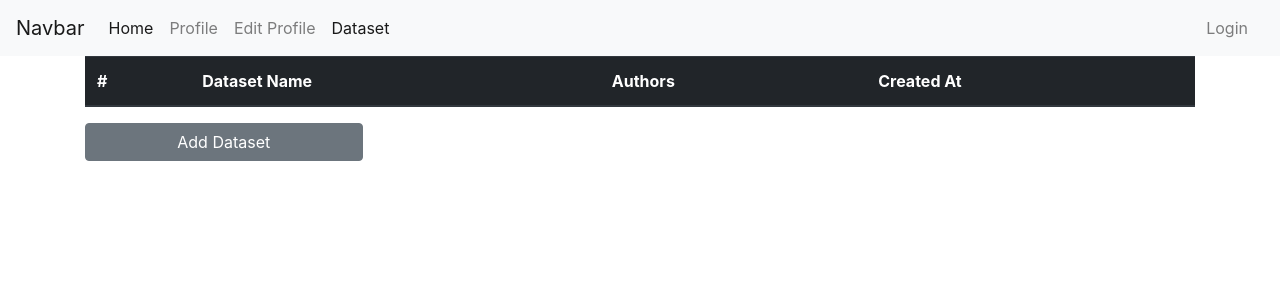
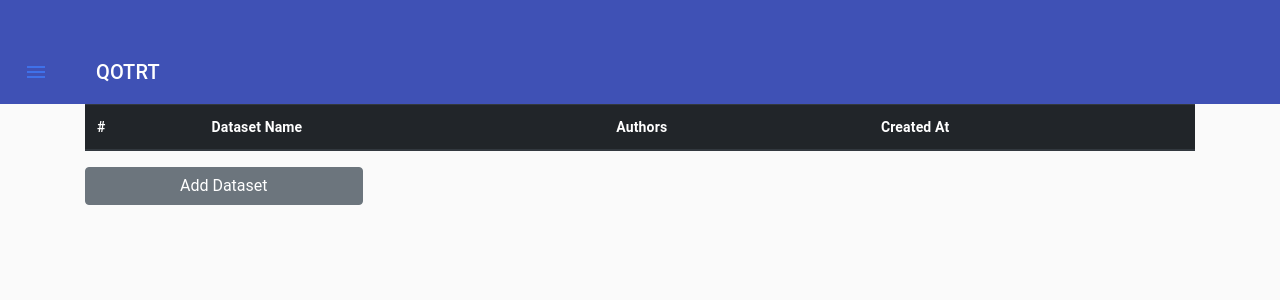
Before and after one commit to Usamaiqbal12/newapp, a React (Create React App) app: page /dataset in a window 1280 px wide. Shown: the top 300 px of the page. Built offline with nearby package versions, Linux system fonts and the light colour scheme.

Commit message:
Header Updated

```diff
--- a/package.json
+++ b/package.json
@@ -4,7 +4,6 @@
   "private": true,
   "dependencies": {
     "@date-io/date-fns": "^1.3.13",
-    "@fullpage/react-fullpage": "^0.1.18",
     "@material-ui/core": "^4.11.2",
     "@material-ui/icons": "^4.11.2",
     "@material-ui/pickers": "^3.2.10",
@@ -21,7 +20,6 @@
     "react-facebook-login": "^4.1.1",
     "react-google-login": "^5.2.2",
     "react-modal": "^3.12.1",
-    "react-responsive-carousel": "^3.2.11",
     "react-router-dom": "^5.2.0",
     "react-scripts": "4.0.1",
     "react-social-login-buttons": "^3.1.0",
--- a/src/components/Header.js
+++ b/src/components/Header.js
@@ -1,76 +1,266 @@
-import React,{useState,useEffect} from "react";
-import { Link, NavLink } from "react-router-dom";
+import React, { useState, useEffect } from "react";
+import { Link } from "react-router-dom";
 import { isAuthenticated } from "../services/Api";
 import { useStateValue } from "../StateProvider";
+import clsx from "clsx";
+import { makeStyles, useTheme } from "@material-ui/core/styles";
+import Drawer from "@material-ui/core/Drawer";
+import AppBar from "@material-ui/core/AppBar";
+import Toolbar from "@material-ui/core/Toolbar";
+
+import CssBaseline from "@material-ui/core/CssBaseline";
+import Typography from "@material-ui/core/Typography";
+import Divider from "@material-ui/core/Divider";
+import IconButton from "@material-ui/core/IconButton";
+import MenuIcon from "@material-ui/icons/Menu";
+import ChevronLeftIcon from "@material-ui/icons/ChevronLeft";
+import ListItem from "@material-ui/core/ListItem";
+import ListItemIcon from "@material-ui/core/ListItemIcon";
+import ListItemText from "@material-ui/core/ListItemText";
+
+import DashboardIcon from "@material-ui/icons/Dashboard";
+import ShoppingCartIcon from "@material-ui/icons/ShoppingCart";
+import BarChartIcon from "@material-ui/icons/BarChart";
+import LayersIcon from "@material-ui/icons/Layers";
+
+const drawerWidth = 240;
+
+const useStyles = makeStyles((theme) => ({
+  root: {
+    display: "flex",
+    overflow: "hidden",
+    outline: "0",
+    boxShadow: "none",
+  },
+  link: {
+    textDecoration: "none",
+    color: theme.palette.text.primary,
+    listStyle: "none",
+  },
+  toolbar: {
+    paddingRight: 24, // keep right padding when drawer closed
+  },
+  toolbarIcon: {
+    display: "flex",
+    alignItems: "start",
+    justifyContent: "flex-end",
+    padding: "0 8px",
+
+    ...theme.mixins.toolbar,
+  },
+  appBar: {
+    position: "relative",
+    zIndex: theme.zIndex.drawer + 1,
+    transition: theme.transitions.create(["width", "margin"], {
+      easing: theme.transitions.easing.sharp,
+      duration: theme.transitions.duration.leavingScreen,
+    }),
+  },
+  appBarShift: {
+    marginLeft: drawerWidth,
+    width: `calc(100% - ${drawerWidth}px)`,
+    transition: theme.transitions.create(["width", "margin"], {
+      easing: theme.transitions.easing.sharp,
+      duration: theme.transitions.duration.enteringScreen,
+    }),
+  },
+  menuButton: {
+    marginRight: 36,
+    outline: "none",
+    boxShadow: "none",
+  },
+  menuButtonHidden: {
+    display: "none",
+    outline: "none",
+    boxShadow: "none",
+  },
+  title: {
+    // flexGrow: 1,
+    verticalAlign: "middle",
+  },
+  drawer: {
+    width: drawerWidth,
+    flexShrink: 0,
+  },
+  drawerPaper: {
+    // position: "relative",
+    whiteSpace: "nowrap",
+    width: drawerWidth,
+    transition: theme.transitions.create("width", {
+      easing: theme.transitions.easing.sharp,
+      duration: theme.transitions.duration.enteringScreen,
+    }),
+  },
+  drawerPaperClose: {
+    overflowX: "hidden",
+    transition: theme.transitions.create("width", {
+      easing: theme.transitions.easing.sharp,
+      duration: theme.transitions.duration.leavingScreen,
+    }),
+    width: theme.spacing(7),
+    [theme.breakpoints.up("sm")]: {
+      width: theme.spacing(9),
+    },
+  },
+  appBarSpacer: theme.mixins.toolbar,
+  content: {
+    flexGrow: 1,
+    height: "100vh",
+    overflow: "auto",
+  },
+  container: {
+    paddingTop: theme.spacing(4),
+    paddingBottom: theme.spacing(4),
+  },
+  paper: {
+    padding: theme.spacing(2),
+    display: "flex",
+    overflow: "auto",
+    flexDirection: "column",
+  },
+  fixedHeight: {
+    height: 240,
+  },
+}));
+
 const NavBar = () => {
-  const [auth, setAuth] = useState(false)
+  const [auth, setAuth] = useState(false);
   const [, dispatch] = useStateValue();
+  const classes = useStyles();
+  const theme = useTheme();
+  const [open, setOpen] = React.useState(false);
 
-  useEffect(()=>{
-    if(localStorage.getItem('jwt'))
-    {
-      setAuth(true)
+  const handleDrawerOpen = () => {
+    setOpen(true);
+  };
+
+  const handleDrawerClose = () => {
+    setOpen(false);
+  };
+
+  useEffect(() => {
+    if (localStorage.getItem("jwt")) {
+      setAuth(true);
     }
-  },[auth])
-  const logout=e=>{
-    setAuth(false)
-    localStorage.removeItem('jwt')
+  }, [auth]);
+  const logout = (e) => {
+    setAuth(false);
+    localStorage.removeItem("jwt");
     dispatch({
       type: "ADDDATASET",
       data: [],
     });
-  }
+  };
+
   return (
-    <nav className="navbar navbar-expand-md navbar-light bg-light">
-      <Link className="navbar-brand" to="#">
-        Navbar
-      </Link>
-      <button
-        className="navbar-toggler"
-        type="button"
-        data-toggle="collapse"
-        data-target="#navbarNav"
+    <div className={classes.root}>
+      <CssBaseline />
+      <AppBar
+        position="absolute"
+        className={clsx(classes.appBar, open && classes.appBarShift)}
       >
-        <span className="navbar-toggler-icon"></span>
-      </button>
-      <div className="collapse navbar-collapse" id="navbarNav">
-        <ul className="navbar-nav mr-auto">
-          <li className="nav-item active">
-            <NavLink className="nav-link" to="/">
-              Home
-            </NavLink>
-          </li>
-          <li className="nav-item">
-            <NavLink className="nav-link" to="/profile">
-              Profile
-            </NavLink>
-          </li>
-          <li className="nav-item">
-            <NavLink className="nav-link" to="/editprofile">
-              Edit Profile
-            </NavLink>
-          </li>
-          <li className="nav-item">
-            <NavLink className="nav-link" to="/dataset">
-              Dataset
-            </NavLink>
-          </li>
-        </ul>
-        <ul className="navbar-nav">
-          {isAuthenticated()? <li onClick={logout} className="nav-item">
-            <NavLink className="nav-link mr-2" to="/">
-              Logout
-            </NavLink>
-          </li>:
-           <li className="nav-item">
-           <NavLink className="nav-link mr-2" to="/signin">
-             Login
-           </NavLink>
-         </li>
-          }
-        </ul>
-      </div>
-    </nav>
+        <Toolbar className={classes.toolbar}>
+          <IconButton
+            edge="start"
+            color="inherit"
+            aria-label="open drawer"
+            onClick={handleDrawerOpen}
+            className={clsx(
+              classes.menuButton,
+              open && classes.menuButtonHidden
+            )}
+          >
+            <MenuIcon />
+          </IconButton>
+          <Typography
+            component="h1"
+            variant="h6"
+            color="inherit"
+            noWrap
+            className={classes.title}
+          >
+            QOTRT
+          </Typography>
+        </Toolbar>
+      </AppBar>
+      <Drawer
+        // variant="permanent"
+        classes={{
+          paper: clsx(classes.drawerPaper, !open && classes.drawerPaperClose),
+        }}
+        open={open}
+      >
+        <div className={classes.toolbarIcon}>
+          <IconButton onClick={handleDrawerClose}>
+            <ChevronLeftIcon />
+          </IconButton>
+        </div>
+        <Divider />
+        <div>
+          <Link to="/" className={classes.link}>
+            <ListItem button>
+              <ListItemIcon>
+                <DashboardIcon />
+              </ListItemIcon>
+              <ListItemText primary="Home" />
+            </ListItem>
+          </Link>
+          <Link to="/profile" className={classes.link}>
+            <ListItem button>
+              <ListItemIcon>
+                <ShoppingCartIcon />
+              </ListItemIcon>
+              <ListItemText primary="Profile" />
+            </ListItem>
+          </Link>
+
+          <Link to="/dataset" className={classes.link}>
+            <ListItem button>
+              <ListItemIcon>
+                <BarChartIcon />
+              </ListItemIcon>
+              <ListItemText primary="DataSets" />
+            </ListItem>
+          </Link>
+          <Link to="/editprofile" className={classes.link}>
+            <ListItem button>
+              <ListItemIcon>
+                <LayersIcon />
+              </ListItemIcon>
+              <ListItemText primary="Edit Profile" />
+            </ListItem>
+          </Link>
+          <Divider />
+          {!isAuthenticated() ? (
+            <Link to="/signin" className={classes.link}>
+              <ListItem button>
+                <ListItemIcon>
+                  <LayersIcon />
+                </ListItemIcon>
+                <ListItemText primary="Login" />
+              </ListItem>
+            </Link>
+          ) : (
+            <Link onClick={logout} to="/" className={classes.link}>
+              <ListItem button>
+                <ListItemIcon>
+                  <LayersIcon />
+                </ListItemIcon>
+                <ListItemText primary="Logout" />
+              </ListItem>
+            </Link>
+          )}
+          <Link to="/signup" className={classes.link}>
+            <ListItem button>
+              <ListItemIcon>
+                <LayersIcon />
+              </ListItemIcon>
+              <ListItemText primary="SignUp" />
+            </ListItem>
+          </Link>
+        </div>
+      </Drawer>
+    </div>
   );
 };
 
--- a/src/components/dataset/CreateDatasetModal.js
+++ b/src/components/dataset/CreateDatasetModal.js
@@ -7,10 +7,11 @@ const customStyles = {
   content: {
     top: "50%",
     left: "50%",
-    right: window.screen.width<800?'auto':'60%',
-    bottom: "-40%",
+    // right: window.screen.width < 800 ? "auto" : "",
+    bottom: "auto",
     marginRight: "-50%",
     transform: "translate(-50%, -50%)",
+    width: window.screen.width < 700 ? "80%" : "40%",
   },
 };
 const useStyles = makeStyles((theme) => ({
@@ -44,8 +45,11 @@ function CreateDatasetModal(props) {
   };
   return (
     <>
-      <button className="btn col-3 text-white btn-secondary" onClick={handleOpenModal}>
-        {props.create?'Add Dataset':'Update Dataset'}
+      <button
+        className="btn col-3 text-white btn-secondary"
+        onClick={handleOpenModal}
+      >
+        {props.create ? "Add Dataset" : "Update Dataset"}
       </button>
       <Modal
         isOpen={showModal}
@@ -55,7 +59,6 @@ function CreateDatasetModal(props) {
       >
         <h3>Create DataSet</h3>
         <CreateDataset create={props.create} id={props.id} classes={classes} />
-
       </Modal>
     </>
   );
--- a/src/components/footer/Footer.js
+++ b/src/components/footer/Footer.js
@@ -3,7 +3,8 @@ import { Link } from "react-router-dom";
 import "./style.css";
 const Footer = () => {
   return (
-    <footer className="footer-distributed">
+    <footer className=" footer-distributed">
+      <div className="container">
         <div className="footer-left">
           {/* <img src="img/logo.png" /> */}
           <h3>
@@ -15,9 +16,7 @@ const Footer = () => {
             <a href="#">Contact</a>
           </p>
 
-        <p className="footer-company-name">
-          ©copyright 2021 QOTRT.
-        </p>
+          <p className="footer-company-name">©copyright 2021 QOTRT.</p>
         </div>
 
         <div className="footer-center">
@@ -64,6 +63,7 @@ const Footer = () => {
           </a>
         </div> */}
         </div>
+      </div>
     </footer>
   );
 };
--- a/src/components/footer/style.css
+++ b/src/components/footer/style.css
@@ -5,16 +5,16 @@
   margin: 0;
 }
 
-header {
+/* header {
   text-align: center;
   padding-top: 100px;
   margin-bottom: 190px;
-}
+} */
 
 header h1 {
   font: normal 32px/1.5 "Open Sans", sans-serif;
   color: #3f71ae;
-  padding-bottom: 16px;
+  /* padding-bottom: 16px; */
 }
 
 header h2 {
--- a/src/index.css
+++ b/src/index.css
@@ -3,3 +3,7 @@
   font-size: 16px;
   font-weight: 600;
 }
+
+*:focus {
+  outline: none !important;
+}
```
Also changed, not shown: src/App.js (+6 -8 lines), src/components/SignUp.js (+7 -8 lines), src/components/dataset/DiscussionMode.jsx (+22 -12 lines), src/components/useForm.js (deleted, +0 -35 lines), src/components/userProfile.js (deleted, +0 -62 lines), src/components/validateLogin.js (deleted, +0 -14 lines), 1 other file (tests, documents, lock files or other folders). Lines whose indentation alone changed are shown as unchanged.
